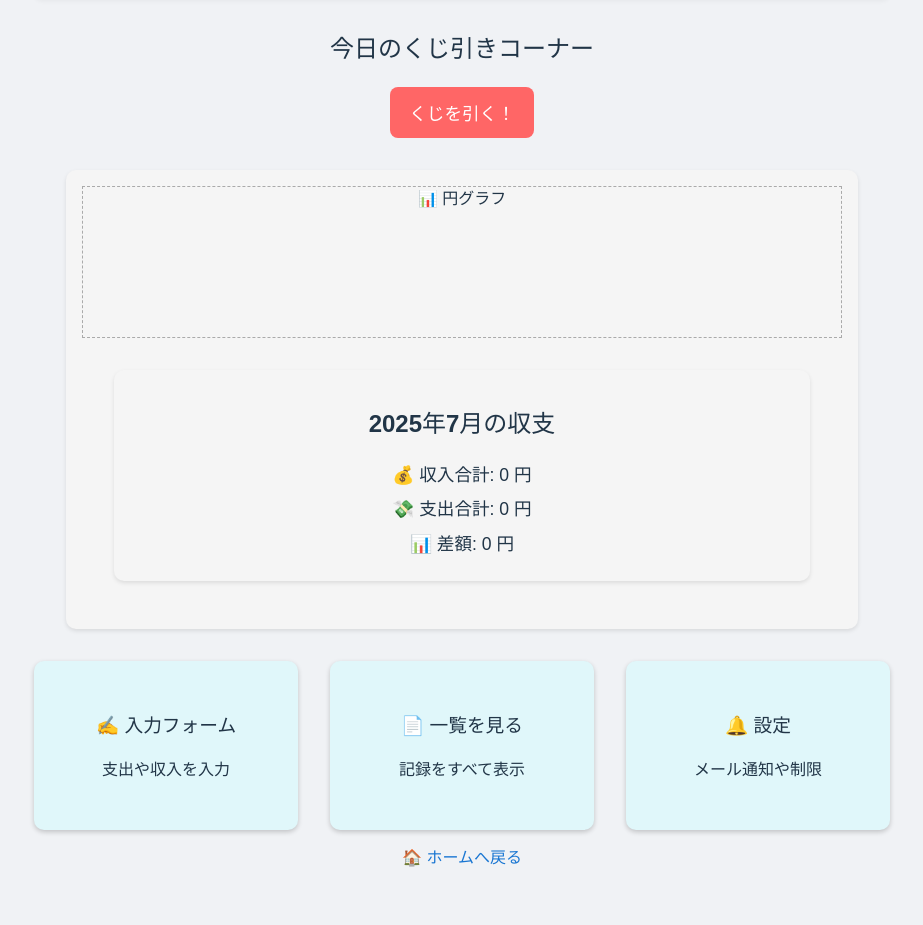
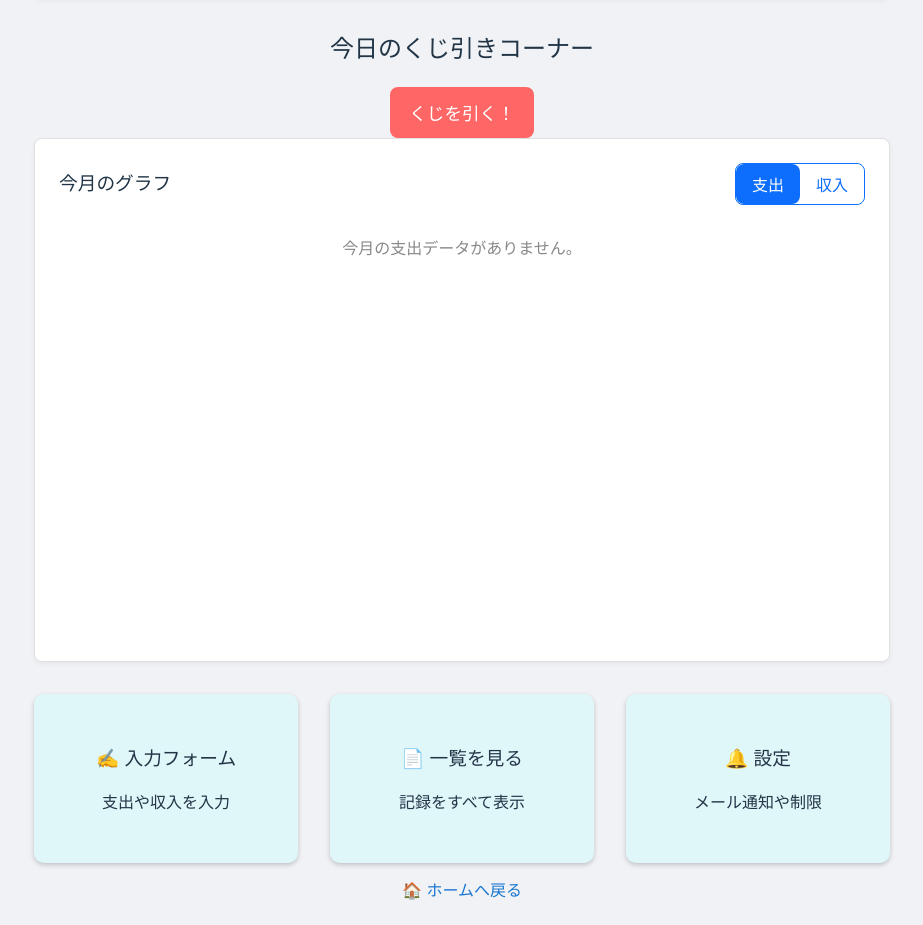
Before and after one commit to noctali168/Vue-kakeiboD, a Vue app: page / in a window 1280 px wide. Shown: the part 781-1706 px from the top of the page, without its empty margins (178-1101 px from the left). Built offline with nearby package versions, Linux system fonts and the light colour scheme.

Commit message:
グラフの簡易実装

```diff
--- a/package.json
+++ b/package.json
@@ -9,7 +9,9 @@
     "preview": "vite preview"
   },
   "dependencies": {
+    "chart.js": "^4.5.0",
     "vue": "^3.5.17",
+    "vue-chartjs": "^5.3.2",
     "vue-router": "^4.5.1"
   },
   "devDependencies": {
--- a/src/components/SummaryArea.vue
+++ b/src/components/SummaryArea.vue
@@ -1,73 +1,104 @@
 <template>
-  <section class="summary-area">
-    <div class="graph-placeholder">📊 円グラフ</div>
-
-     <div class="summary-area">
-    <h2>{{ year }}年{{ month }}月の収支</h2>
-    <div class="summary">
-      <p>💰 収入合計: {{ incomeTotal }} 円</p>
-      <p>💸 支出合計: {{ expenseTotal }} 円</p>
-      <p>📊 差額: {{ balance }} 円</p>
+  <div class="component-container">
+    <div class="header">
+      <h3>今月のグラフ</h3>
+      <div class="toggle-buttons">
+        <button @click="chartMode = '支出'" :class="{ active: chartMode === '支出' }">支出</button>
+        <button @click="chartMode = '収入'" :class="{ active: chartMode === '収入' }">収入</button>
+      </div>
+    </div>
+    <div class="chart-wrapper">
+      <Pie v-if="chartData.labels.length > 0" :data="chartData" :options="chartOptions" />
+      <p v-else>今月の{{ chartMode }}データがありません。</p>
     </div>
   </div>
-
-  </section>
 </template>
 
 <script setup>
-import { ref, computed, onMounted } from 'vue'
+import { ref, computed } from 'vue';
+import { Pie } from 'vue-chartjs';
+import { Chart as ChartJS, Title, Tooltip, Legend, ArcElement } from 'chart.js';
 
-const records = ref([])
-const year = new Date().getFullYear()
-const month = new Date().getMonth() + 1
+ChartJS.register(Title, Tooltip, Legend, ArcElement);
 
-const filtered = computed(() => {
-  return records.value.filter(r => {
-    const [y, m] = r.date.split('-')
-    return Number(y) === year && Number(m) === month
-  })
-})
+// ★変更点: incomeData と categories 全体を受け取る
+const props = defineProps({
+  expenseData: { type: Object, required: true },
+  incomeData: { type: Object, required: true },
+  categories: { type: Object, required: true }
+});
 
-const incomeTotal = computed(() =>
-  filtered.value
-    .filter(r => r.type === '収入')
-    .reduce((sum, r) => sum + Number(r.amount), 0)
-)
+// ★変更点: 現在表示中のグラフモードを管理する変数
+const chartMode = ref('支出'); // 初期表示は支出グラフ
 
-const expenseTotal = computed(() =>
-  filtered.value
-    .filter(r => r.type === '支出')
-    .reduce((sum, r) => sum + Number(r.amount), 0)
-)
+// ★変更点: chartModeに応じてグラフデータを動的に生成する
+const chartData = computed(() => {
+  const isExpense = chartMode.value === '支出';
+  const dataObject = isExpense ? props.expenseData : props.incomeData;
+  const categoryList = isExpense ? props.categories.支出 : props.categories.収入;
 
-const balance = computed(() => incomeTotal.value - expenseTotal.value)
+  const labels = Object.keys(dataObject);
+  const data = Object.values(dataObject);
 
-onMounted(() => {
-  const data = JSON.parse(localStorage.getItem('kakeibo-records') || '[]')
-  records.value = data
-})
+  const backgroundColors = labels.map(label => {
+    const category = categoryList.find(c => c.name === label);
+    return category ? category.color : '#cccccc';
+  });
+
+  return {
+    labels: labels,
+    datasets: [{ backgroundColor: backgroundColors, data: data }]
+  };
+});
+
+const chartOptions = { responsive: true, maintainAspectRatio: false };
 </script>
 
 <style scoped>
-.graph-placeholder {
-  height: 150px;
-  border: 1px dashed #aaa;
-  margin-bottom: 1rem;
+.header {
+  display: flex;
+  justify-content: space-between;
+  align-items: center;
+  margin-bottom: 1.5rem;
 }
-.total {
+h3 {
+  margin: 0;
+}
+.toggle-buttons {
+  display: flex;
+  border: 1px solid #0d6efd;
+  border-radius: 8px;
+  overflow: hidden;
+}
+.toggle-buttons button {
+  padding: 0.5rem 1rem;
+  background-color: #fff;
+  color: #0d6efd;
+  border: none;
+  cursor: pointer;
   font-weight: bold;
-  font-size: 1.4rem;
 }
-.summary-area {
-  margin: 2rem;
-  padding: 1rem;
-  background: #f5f5f5;
-  border-radius: 10px;
-  box-shadow: 0 2px 4px rgba(0,0,0,0.1);
+.toggle-buttons button.active {
+  background-color: #0d6efd;
+  color: white;
 }
-
-.summary p {
-  font-size: 1.1rem;
-  margin: 0.5rem 0;
+.chart-wrapper {
+  position: relative;
+  width: 100%;
+  max-width: 400px;
+  height: 400px;
+  margin: auto;
+}
+p {
+  text-align: center;
+  margin-top: 2rem;
+  color: #888;
+}
+.component-container {
+  background-color: #fff;
+  border: 1px solid #e0e0e0;
+  border-radius: 8px;
+  padding: 1.5rem;
+  box-shadow: 0 2px 5px rgba(0,0,0,0.05);
 }
 </style>
--- a/src/pages/HomePage.vue
+++ b/src/pages/HomePage.vue
@@ -3,7 +3,13 @@
     <Header />
     <CharacterSection />
     <Kuji />
-    <SummaryArea />
+
+    <SummaryArea
+      :expense-data="monthlyExpensesByCategory"
+      :income-data="monthlyIncomesByCategory"
+      :categories="categories"
+    />
+
     <NavCards />
     <Calender />
     <Reminder />
@@ -11,6 +17,7 @@
 </template>
 
 <script setup>
+import { ref, onMounted, computed } from 'vue';
 import Header from '../components/Header.vue'
 import CharacterSection from '../components/CharacterSection.vue'
 import SummaryArea from '../components/SummaryArea.vue'
@@ -18,6 +25,59 @@ import NavCards from '../components/NavCards.vue'
 import Kuji from '../components/Kuji.vue'
 import Reminder from '../components/Reminder.vue'
 import Calender from '../components/Calender.vue'
+
+// --- グラフ用のデータを準備 ---
+const records = ref([]);
+const categories = ref({ 支出: [], 収入: [] });
+
+const getJSTDate = () => new Date(Date.now() + ((new Date().getTimezoneOffset() + (9 * 60)) * 60 * 1000));
+
+// 今月の支出をカテゴリ別に集計
+const monthlyExpensesByCategory = computed(() => {
+  const currentMonth = getJSTDate().toISOString().slice(0, 7);
+  const expenses = {};
+  records.value
+    .filter(r => r.date.startsWith(currentMonth) && r.type === '支出')
+    .forEach(record => {
+      const category = record.category;
+      const amount = Number(record.amount) || 0;
+      if (expenses[category]) {
+        expenses[category] += amount;
+      } else {
+        expenses[category] = amount;
+      }
+    });
+  return expenses;
+});
+
+// ★★★ 今月の収入をカテゴリ別に集計するロジックを追加 ★★★
+const monthlyIncomesByCategory = computed(() => {
+  const currentMonth = getJSTDate().toISOString().slice(0, 7);
+  const incomes = {};
+  records.value
+    .filter(r => r.date.startsWith(currentMonth) && r.type === '収入')
+    .forEach(record => {
+      const category = record.category;
+      const amount = Number(record.amount) || 0;
+      if (incomes[category]) {
+        incomes[category] += amount;
+      } else {
+        incomes[category] = amount;
+      }
+    });
+  return incomes;
+});
+
+onMounted(() => {
+  const recData = localStorage.getItem('kakeibo-records');
+  if (recData) {
+    records.value = JSON.parse(recData);
+  }
+  const catData = localStorage.getItem('kakeibo-categories');
+  if (catData) {
+    categories.value = JSON.parse(catData);
+  }
+});
 </script>
 
 <style scoped>
```
Also changed, not shown: 1 other file (tests, documents, lock files or other folders).
